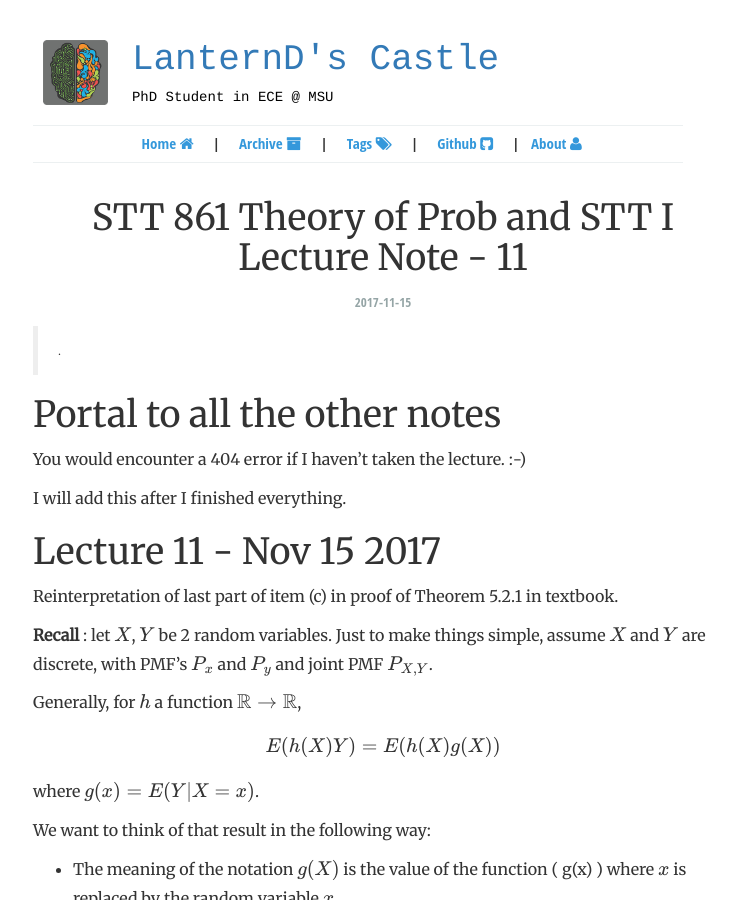
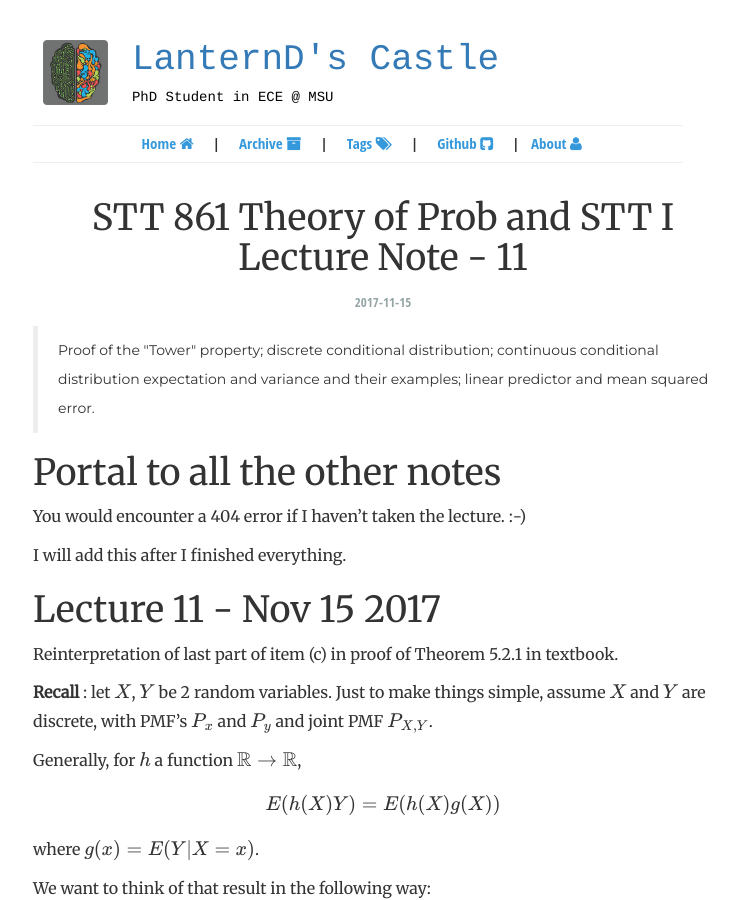
Before and after one commit to LanternD/en.dlyang.me, a Jekyll site: the page built from _posts/2017-11-15-stt-861-lecture-note-11.md, in a window 1280 px wide and 900 px high. Shown: the whole window, without its empty margins (257-995 px from the left). Built offline with Jekyll 4.4.1, drawn with Linux system fonts in a browser that asks for light colours; formulas are drawn with MathJax 3; comment, search, counter and statistics services are not loaded.

Commit message:
Add the description to the post stt 861 lecture note 11.

```diff
--- a/_posts/2017-11-15-stt-861-lecture-note-11.md
+++ b/_posts/2017-11-15-stt-861-lecture-note-11.md
@@ -1,7 +1,7 @@
 ---
 layout: post
 title: STT 861 Theory of Prob and STT I Lecture Note - 11
-description: .
+description: Proof of the "Tower" property; discrete conditional distribution; continuous conditional distribution expectation and variance and their examples; linear predictor and mean squared error.
 permalink: /stt-861-lecture-note-11/
 categories: [blog]
 tags: [course, probability, statistics, lecture, note, MSU]
```
